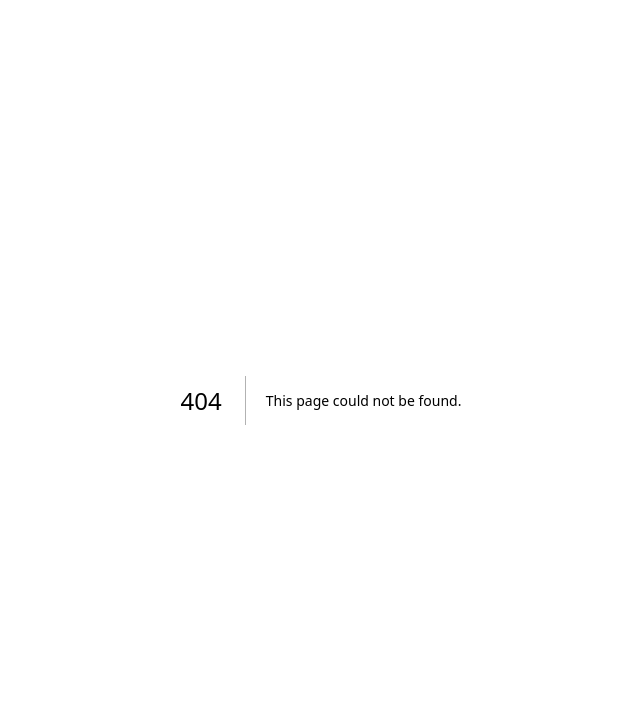
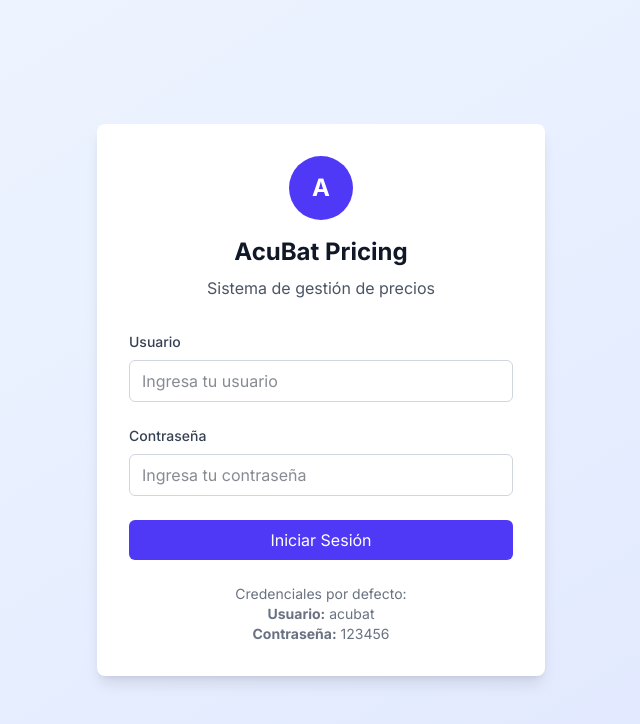
Before and after one commit to ralborta/acubat-pricing-v2, a Next.js app: page /login in a window 1280 px wide. Before the commit this address had no page. Shown: the top 724 px of the page, without its empty margins (319-959 px from the left). Built offline with nearby package versions, Linux system fonts and the light colour scheme.

Commit message:
feat: agregar sistema de login/logout y limpiar variables de proveedor

```diff
--- a/app/api/reset-config/route.ts
+++ b/app/api/reset-config/route.ts
@@ -8,10 +8,12 @@ export async function POST() {
     // Resetear en Supabase (si está disponible)
     await unifiedConfig.reset('supabase')
 
+    // También limpiar localStorage en el cliente
     return NextResponse.json({
       success: true,
       message: 'Configuración reseteada a valores por defecto',
-      data: null
+      data: null,
+      clearLocalStorage: true
     })
   } catch (error) {
     console.error('❌ Error reseteando configuración:', error)
--- /dev/null
+++ b/app/components/AuthProvider.tsx
@@ -0,0 +1,62 @@
+'use client'
+
+import { useEffect, useState } from 'react'
+import { useRouter, usePathname } from 'next/navigation'
+
+export default function AuthProvider({ children }: { children: React.ReactNode }) {
+  const [isAuthenticated, setIsAuthenticated] = useState<boolean | null>(null)
+  const router = useRouter()
+  const pathname = usePathname()
+
+  useEffect(() => {
+    // Verificar si hay sesión activa
+    const session = localStorage.getItem('acubat_session')
+
+    if (session) {
+      try {
+        const sessionData = JSON.parse(session)
+        // Verificar si la sesión no ha expirado (24 horas)
+        const loginTime = new Date(sessionData.loginTime)
+        const now = new Date()
+        const hoursDiff = (now.getTime() - loginTime.getTime()) / (1000 * 60 * 60)
+
+        if (hoursDiff < 24) {
+          setIsAuthenticated(true)
+        } else {
+          // Sesión expirada
+          localStorage.removeItem('acubat_session')
+          setIsAuthenticated(false)
+        }
+      } catch {
+        // Sesión inválida
+        localStorage.removeItem('acubat_session')
+        setIsAuthenticated(false)
+      }
+    } else {
+      setIsAuthenticated(false)
+    }
+  }, [])
+
+  useEffect(() => {
+    // Redirigir según el estado de autenticación
+    if (isAuthenticated === false && pathname !== '/login') {
+      router.push('/login')
+    } else if (isAuthenticated === true && pathname === '/login') {
+      router.push('/')
+    }
+  }, [isAuthenticated, pathname, router])
+
+  // Mostrar loading mientras se verifica la autenticación
+  if (isAuthenticated === null) {
+    return (
+      <div className="min-h-screen bg-gray-50 flex items-center justify-center">
+        <div className="text-center">
+          <div className="animate-spin rounded-full h-12 w-12 border-b-2 border-indigo-600 mx-auto mb-4"></div>
+          <p className="text-gray-600">Verificando sesión...</p>
+        </div>
+      </div>
+    )
+  }
+
+  return <>{children}</>
+}
--- a/app/configuracion/page.tsx
+++ b/app/configuracion/page.tsx
@@ -245,6 +245,10 @@ export default function ConfiguracionPage() {
 
         if (result.success) {
           alert('✅ Configuración reseteada exitosamente')
+          // Limpiar localStorage si el servidor lo indica
+          if (result.clearLocalStorage) {
+            localStorage.clear()
+          }
           // Recargar la configuración
           window.location.reload()
         } else {
--- a/app/layout.tsx
+++ b/app/layout.tsx
@@ -2,6 +2,7 @@ import type { Metadata } from 'next'
 import { Inter } from 'next/font/google'
 import { Suspense } from 'react'
 import './globals.css'
+import AuthProvider from './components/AuthProvider'
 
 const inter = Inter({ subsets: ['latin'] })
 
@@ -18,9 +19,11 @@ export default function RootLayout({
   return (
     <html lang="es">
       <body className={inter.className}>
-        <Suspense fallback={<div>Loading...</div>}>
-          {children}
-        </Suspense>
+        <AuthProvider>
+          <Suspense fallback={<div>Loading...</div>}>
+            {children}
+          </Suspense>
+        </AuthProvider>
       </body>
     </html>
   )
--- /dev/null
+++ b/app/login/page.tsx
@@ -0,0 +1,95 @@
+'use client'
+
+import { useState } from 'react'
+import { useRouter } from 'next/navigation'
+
+export default function LoginPage() {
+  const [usuario, setUsuario] = useState('')
+  const [password, setPassword] = useState('')
+  const [error, setError] = useState('')
+  const router = useRouter()
+
+  const handleLogin = (e: React.FormEvent) => {
+    e.preventDefault()
+    setError('')
+
+    // Credenciales hardcodeadas
+    if (usuario === 'acubat' && password === '123456') {
+      // Guardar sesión en localStorage
+      localStorage.setItem('acubat_session', JSON.stringify({
+        usuario: 'acubat',
+        loginTime: new Date().toISOString()
+      }))
+
+      // Redirigir al dashboard
+      router.push('/')
+    } else {
+      setError('Usuario o contraseña incorrectos')
+    }
+  }
+
+  return (
+    <div className="min-h-screen bg-gradient-to-br from-blue-50 to-indigo-100 flex items-center justify-center p-4">
+      <div className="max-w-md w-full bg-white rounded-lg shadow-lg p-8">
+        <div className="text-center mb-8">
+          <div className="w-16 h-16 bg-indigo-600 rounded-full flex items-center justify-center mx-auto mb-4">
+            <span className="text-white text-2xl font-bold">A</span>
+          </div>
+          <h1 className="text-2xl font-bold text-gray-900">AcuBat Pricing</h1>
+          <p className="text-gray-600 mt-2">Sistema de gestión de precios</p>
+        </div>
+
+        <form onSubmit={handleLogin} className="space-y-6">
+          <div>
+            <label htmlFor="usuario" className="block text-sm font-medium text-gray-700 mb-2">
+              Usuario
+            </label>
+            <input
+              id="usuario"
+              type="text"
+              value={usuario}
+              onChange={(e) => setUsuario(e.target.value)}
+              className="w-full px-3 py-2 border border-gray-300 rounded-md focus:outline-none focus:ring-2 focus:ring-indigo-500 focus:border-transparent"
+              placeholder="Ingresa tu usuario"
+              required
+            />
+          </div>
+
+          <div>
+            <label htmlFor="password" className="block text-sm font-medium text-gray-700 mb-2">
+              Contraseña
+            </label>
+            <input
+              id="password"
+              type="password"
+              value={password}
+              onChange={(e) => setPassword(e.target.value)}
+              className="w-full px-3 py-2 border border-gray-300 rounded-md focus:outline-none focus:ring-2 focus:ring-indigo-500 focus:border-transparent"
+              placeholder="Ingresa tu contraseña"
+              required
+            />
+          </div>
+
+          {error && (
+            <div className="bg-red-50 border border-red-200 rounded-md p-3">
+              <p className="text-red-600 text-sm">{error}</p>
+            </div>
+          )}
+
+          <button
+            type="submit"
+            className="w-full bg-indigo-600 text-white py-2 px-4 rounded-md hover:bg-indigo-700 focus:outline-none focus:ring-2 focus:ring-indigo-500 focus:ring-offset-2 transition-colors duration-200"
+          >
+            Iniciar Sesión
+          </button>
+        </form>
+
+        <div className="mt-6 text-center text-sm text-gray-500">
+          <p>Credenciales por defecto:</p>
+          <p><strong>Usuario:</strong> acubat</p>
+          <p><strong>Contraseña:</strong> 123456</p>
+        </div>
+      </div>
+    </div>
+  )
+}
--- a/components/Sidebar.tsx
+++ b/components/Sidebar.tsx
@@ -167,9 +167,9 @@ export default function Sidebar() {
         <button
           onClick={() => {
             if (confirm('¿Estás seguro de que quieres cerrar sesión?')) {
-              // Limpiar localStorage y recargar
+              // Limpiar localStorage y redirigir a login
               localStorage.clear()
-              window.location.href = '/'
+              window.location.href = '/login'
             }
           }}
           className="w-full p-3 rounded-lg text-red-600 hover:bg-red-50 hover:text-red-700 transition-colors duration-200 flex items-center gap-3 justify-center mb-2"
--- /dev/null
+++ b/middleware.ts
@@ -0,0 +1,32 @@
+import { NextResponse } from 'next/server'
+import type { NextRequest } from 'next/server'
+
+export function middleware(request: NextRequest) {
+  // Rutas que no requieren autenticación
+  const publicRoutes = ['/login']
+  const { pathname } = request.nextUrl
+
+  // Si es una ruta pública, permitir acceso
+  if (publicRoutes.includes(pathname)) {
+    return NextResponse.next()
+  }
+
+  // Verificar si hay sesión en localStorage (esto solo funciona en el cliente)
+  // Para el servidor, asumimos que si no es /login, está autenticado
+  // En una implementación real, usarías cookies o JWT
+
+  return NextResponse.next()
+}
+
+export const config = {
+  matcher: [
+    /*
+     * Match all request paths except for the ones starting with:
+     * - api (API routes)
+     * - _next/static (static files)
+     * - _next/image (image optimization files)
+     * - favicon.ico (favicon file)
+     */
+    '/((?!api|_next/static|_next/image|favicon.ico).*)',
+  ],
+}
```
